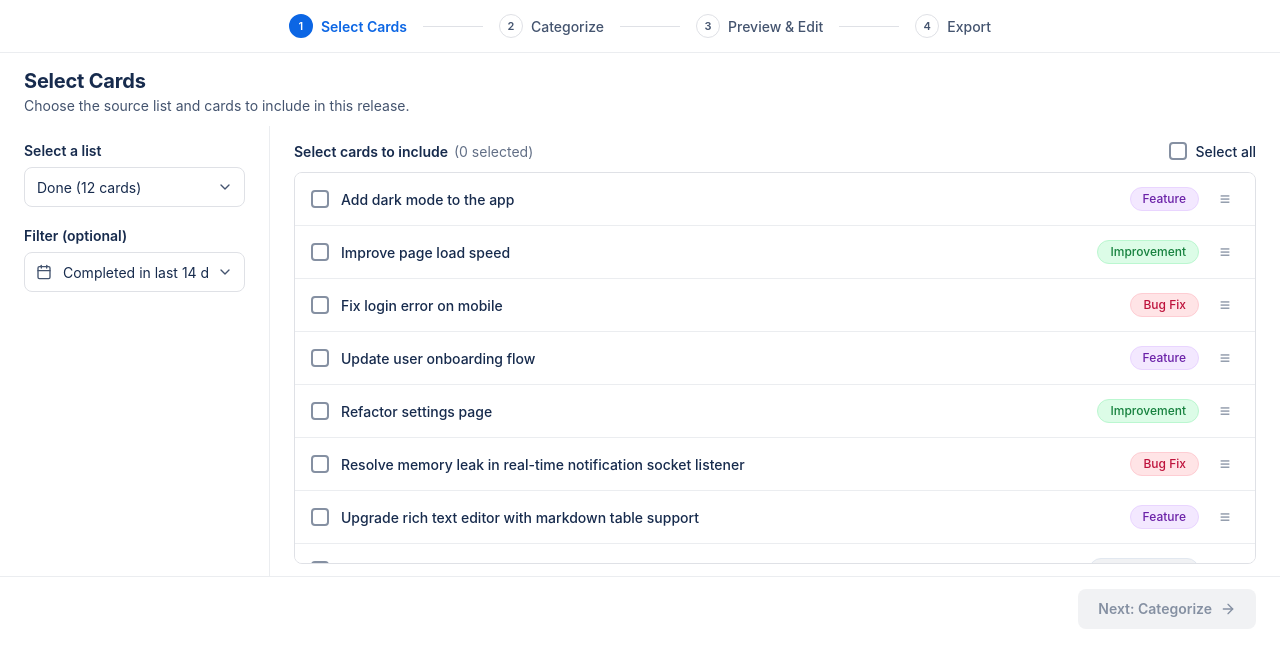
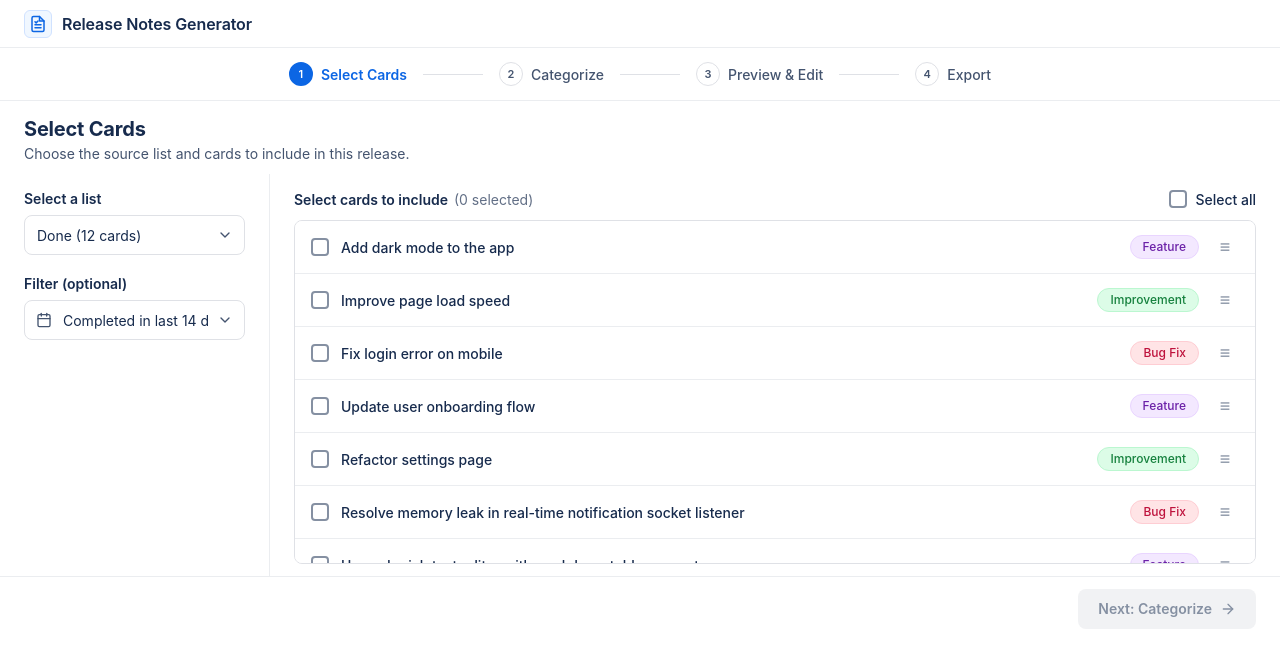
Before and after one commit to Techexplified/Release-notes-generator, a website built with Vite: page select-cards.html in a window 1280 px wide. Built offline with nearby package versions, Linux system fonts and the light colour scheme; no server answers.

Commit message:
added new header

```diff
--- a/select-cards.html
+++ b/select-cards.html
@@ -8,6 +8,9 @@
   </head>
   <body>
     <div class="wizard-layout">
+      <!-- App Header Component -->
+      <div id="header-root"></div>
+
       <!-- Stepper Component -->
       <div id="stepper-root"></div>
 
--- a/src/categorize.js
+++ b/src/categorize.js
@@ -1,4 +1,5 @@
 import { APP_KEY, APP_NAME, APP_AUTHOR } from './config.js';
+import { renderHeader } from './components/header.js';
 import { renderStepper } from './components/stepper.js';
 
 // Initialize Trello iframe client
@@ -16,6 +17,7 @@ try {
 }
 
 // Render components
+renderHeader(document.getElementById('header-root'));
 renderStepper(document.getElementById('stepper-root'), 1); // Step 2 (Categorize) is active
 
 // Back button handler
--- a/src/components/header.js
+++ b/src/components/header.js
@@ -1,9 +1,8 @@
 import { APP_NAME } from '../config.js';
 
 /**
- * Renders the top Power-Up header into the specified container element.
- * Format: [Trello logo mark + "Trello"] [pill "Power-Up"] [vertical divider] [title "Release Notes Generator"]
- * NOTE: NO close/X button is rendered here because Trello provides its own modal chrome.
+ * Renders the top app header into the specified container element.
+ * Format: [Blue Release Notes Logo] [Title "Release Notes Generator"] aligned on the left.
  *
  * @param {HTMLElement} container
  */
@@ -16,16 +15,17 @@ export function renderHeader(container) {
   const brand = document.createElement('div');
   brand.className = 'header-brand';
 
-  // Inline SVG for the classic Trello board logo mark
+  // Professional Release Notes document/changelog icon in primary blue (#0C66E4)
   brand.innerHTML = `
-    <svg class="header-logo-icon" viewBox="0 0 24 24" fill="none" xmlns="http://www.w3.org/2000/svg" aria-hidden="true">
-      <rect width="24" height="24" rx="4" fill="#0C66E4"/>
-      <rect x="4" y="4.5" width="6.5" height="12" rx="1.5" fill="#FFFFFF"/>
-      <rect x="13.5" y="4.5" width="6.5" height="8" rx="1.5" fill="#FFFFFF"/>
-    </svg>
-    <span class="header-trello-text">Trello</span>
-    <span class="header-pill">Power-Up</span>
-    <span class="header-divider" aria-hidden="true"></span>
+    <span class="header-logo-badge" aria-hidden="true">
+      <svg width="18" height="18" viewBox="0 0 24 24" fill="none" stroke="#0C66E4" stroke-width="2" stroke-linecap="round" stroke-linejoin="round">
+        <path d="M14 2H6a2 2 0 0 0-2 2v16a2 2 0 0 0 2 2h12a2 2 0 0 0 2-2V8z"></path>
+        <polyline points="14 2 14 8 20 8"></polyline>
+        <line x1="16" y1="13" x2="8" y2="13"></line>
+        <line x1="16" y1="17" x2="8" y2="17"></line>
+        <polyline points="8 9 9.5 10.5 12 8"></polyline>
+      </svg>
+    </span>
   `;
 
   const title = document.createElement('h1');
--- a/src/select-cards.js
+++ b/src/select-cards.js
@@ -1,4 +1,5 @@
 import { APP_KEY, APP_NAME, APP_AUTHOR } from './config.js';
+import { renderHeader } from './components/header.js';
 import { renderStepper } from './components/stepper.js';
 import { FILTERS, DEFAULT_FILTER_ID } from './config/filters.js';
 import { categorize, getCategoryById } from './config/categories.js';
@@ -28,6 +29,7 @@ let selectedCardIds = new Set();
 let isLoading = false;
 
 // DOM Elements
+const headerRoot = document.getElementById('header-root');
 const stepperRoot = document.getElementById('stepper-root');
 const listSelect = document.getElementById('list-select');
 const filterSelect = document.getElementById('filter-select');
@@ -299,7 +301,8 @@ async function loadCardsForSelectedList(preserveSelections = false) {
  * Initializes the page: loads draft, renders components, fetches lists and cards.
  */
 async function init() {
-  // 1. Render Stepper
+  // 1. Render Header and Stepper
+  renderHeader(headerRoot);
   renderStepper(stepperRoot, 0);
 
   // 2. Populate Filters dropdown from config
--- a/src/styles/base.css
+++ b/src/styles/base.css
@@ -118,7 +118,7 @@ button, input, select {
 .app-header {
   display: flex;
   align-items: center;
-  height: 52px;
+  height: 48px;
   padding: 0 24px;
   background-color: var(--color-bg-canvas);
   border-bottom: 1px solid var(--color-divider);
@@ -129,38 +129,19 @@ button, input, select {
 .header-brand {
   display: flex;
   align-items: center;
-  gap: 8px;
+  gap: 10px;
 }
 
-.header-logo-icon {
-  width: 20px;
-  height: 20px;
+.header-logo-badge {
+  display: inline-flex;
+  align-items: center;
+  justify-content: center;
+  width: 28px;
+  height: 28px;
+  background-color: #f0f7ff;
+  border: 1px solid #d0e2ff;
+  border-radius: var(--radius-md);
   flex-shrink: 0;
-}
-
-.header-trello-text {
-  font-size: 17px;
-  font-weight: 700;
-  color: #172b4d;
-  letter-spacing: -0.2px;
-}
-
-.header-pill {
-  font-size: var(--font-size-xs);
-  font-weight: 500;
-  color: var(--color-text-subtle);
-  background-color: var(--color-bg-pill);
-  padding: 3px 8px;
-  border-radius: var(--radius-pill);
-  line-height: 1.2;
-}
-
-.header-divider {
-  display: inline-block;
-  width: 1px;
-  height: 18px;
-  background-color: var(--color-border);
-  margin: 0 12px;
 }
 
 .header-title {
```
Also changed, not shown: categorize.html (+3 -0 lines).
